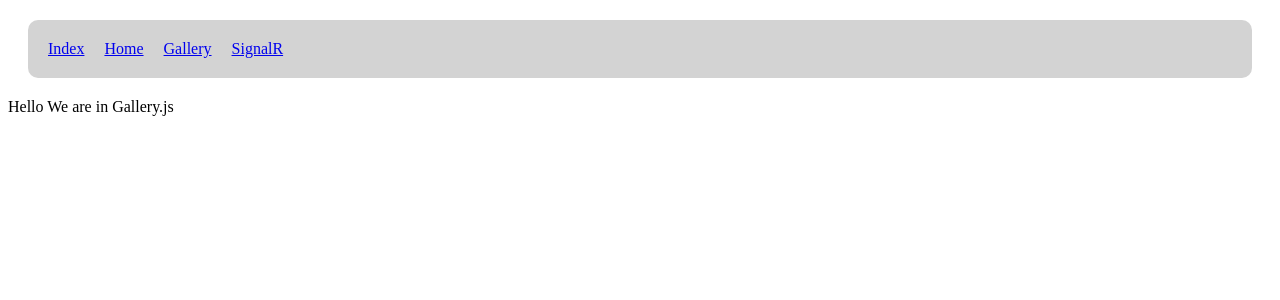
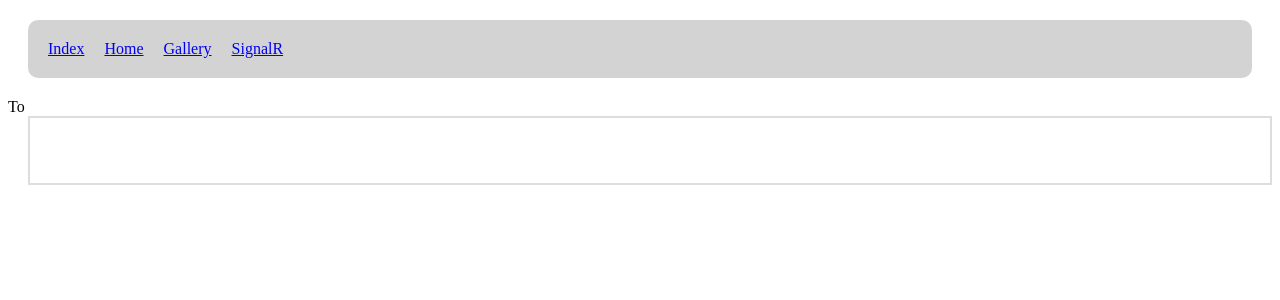
Before and after one commit to avneesh2409/Webpack-Configuration, a React app: page /gallery in a window 1280 px wide. Shown: the top 300 px of the page. Built offline with nearby package versions, Linux system fonts and the light colour scheme; what @aspnet/signalr would draw is missing.

Commit message:
multiple file upload completed

```diff
--- a/src/component/FileUpload.js
+++ b/src/component/FileUpload.js
@@ -1,31 +1,38 @@
 import React,{useCallback, useState} from 'react'
 import Dropzone,{useDropzone} from 'react-dropzone'
-import { Loader } from './child/Loader';
+import { Loader } from './child/Loader'
 
 const Fileupload = (props) => {
   const [isLoad,setIsLoad] = useState(false);
+  const [file,setFile] = useState([]);
+
   const onDrop = useCallback(acceptedFiles => {
-    console.log("accepted files :-",acceptedFiles);
+    file.push(acceptedFiles[0])
+    setFile(file)
+  }, [])
+  const submitHandler = () =>{
     setIsLoad(true);
     let formData = new FormData();
-    formData.append("files",acceptedFiles[0]);
+    file.forEach(item => {
+      formData.append("files",item);
+    });
     let options = {
       method:'POST',
       body:formData
     }
-    fetch(`https://localhost:44377/api/zoom/file-upload`,options)
+    fetch(`https://localhost:44377/api/emailservice/file-upload`,options)
     .then(res=>res.json())
     .then(json=>{
       console.log(json)
       setIsLoad(false)
     })
     .catch(err=>{
-      console.log(err)
+    console.log(err)
     setIsLoad(false)
     })
-  }, [])
+}
   const {isDragActive,isDragReject} = useDropzone({onDrop})
-     return (
+  return (
        <>
       {isLoad?<Loader />:null}
       <Dropzone
@@ -48,6 +55,7 @@ const Fileupload = (props) => {
       </div>
       )}
     </Dropzone>
+    <button onClick={submitHandler}>Submit Here</button>
     </>
     //   <div {...getRootProps()}>
     //   <input {...getInputProps()} multiple={true} />
--- a/src/component/Gallery.js
+++ b/src/component/Gallery.js
@@ -1,9 +1,37 @@
-import React from 'react';
+import React, { useState } from 'react';
+import styles from '../css/style.module.css';
+
 const Gallery = (props) => {
+    const [toAddress,setToAddress] = useState([]);
+    const [text,setText] = useState('');
+    const keyDownHander = (e) =>{
+            if(e.keyCode === 13){
+                setToAddress(to=>[...to,text]);
+                setText('');
+            }
+    }
+    const submitHandler = (e) =>{
+            e.preventDefault()
+    }
+    const clickHandler = (e) =>{
+            document.getElementById("inputText").focus();
+    }
     return (
-        <div>
-            Hello We are in Gallery.js
-        </div>
+                <div>
+                    <label>To</label>
+                    <div onClick={clickHandler} className={styles.divClass}>
+                        {
+                            toAddress && toAddress.length > 0 && toAddress.map((item,index)=>{
+                                return (
+                                    <div key={index} style={{display:'inline'}}>
+                                <span className={styles.spanInput} >{item}</span><span className={styles.close}>x</span>
+                                </div>
+                                )
+                            })
+                        }
+                        <input type="textarea" style={{padding: '5px',border:'none'}} id="inputText" value={text} onChange={(e)=>setText(e.target.value)} onKeyDown={keyDownHander}/>
+                    </div>
+                </div>
     )
 }
 export default Gallery;
--- a/src/css/loader.module.css
+++ b/src/css/loader.module.css
@@ -1,10 +1,10 @@
 .loader {
-    border: 16px solid #f3f3f3;
+    border: 5px solid #f3f3f3;
     border-radius: 50%;
-    border-top: 16px solid blue;
-    border-bottom: 16px solid blue;
-    width: 120px;
-    height: 120px;
+    border-top: 5px solid blue;
+    border-bottom: 5px solid blue;
+    width: 40px;
+    height: 40px;
     -webkit-animation: spin 2s linear infinite;
     animation: spin 2s linear infinite;
   }
--- a/src/css/style.module.css
+++ b/src/css/style.module.css
@@ -2,6 +2,30 @@
     color:white;
     background-color: black;
 }
+.divClass{
+    margin-left: 20px;
+    overflow-x:scroll;
+    border:2px solid #ddd;
+    padding:20px;
+}
+.spanInput{
+    padding: 5px;
+    border-top-left-radius: 5px;
+    background: cornsilk;
+    border-bottom-left-radius: 5px;
+}
+.close {
+    cursor: pointer;
+    padding: 5px 5px;
+    transform: translate(0%, -50%);
+    background: wheat;
+    border-top-right-radius: 5px;
+    border-bottom-right-radius: 5px;
+    transform: translate(0%, -50%);
+  }
+
+.close:hover {background: #bbb;}
+
 .ul{
     background: lightgrey;
     list-style-type: none;
```
